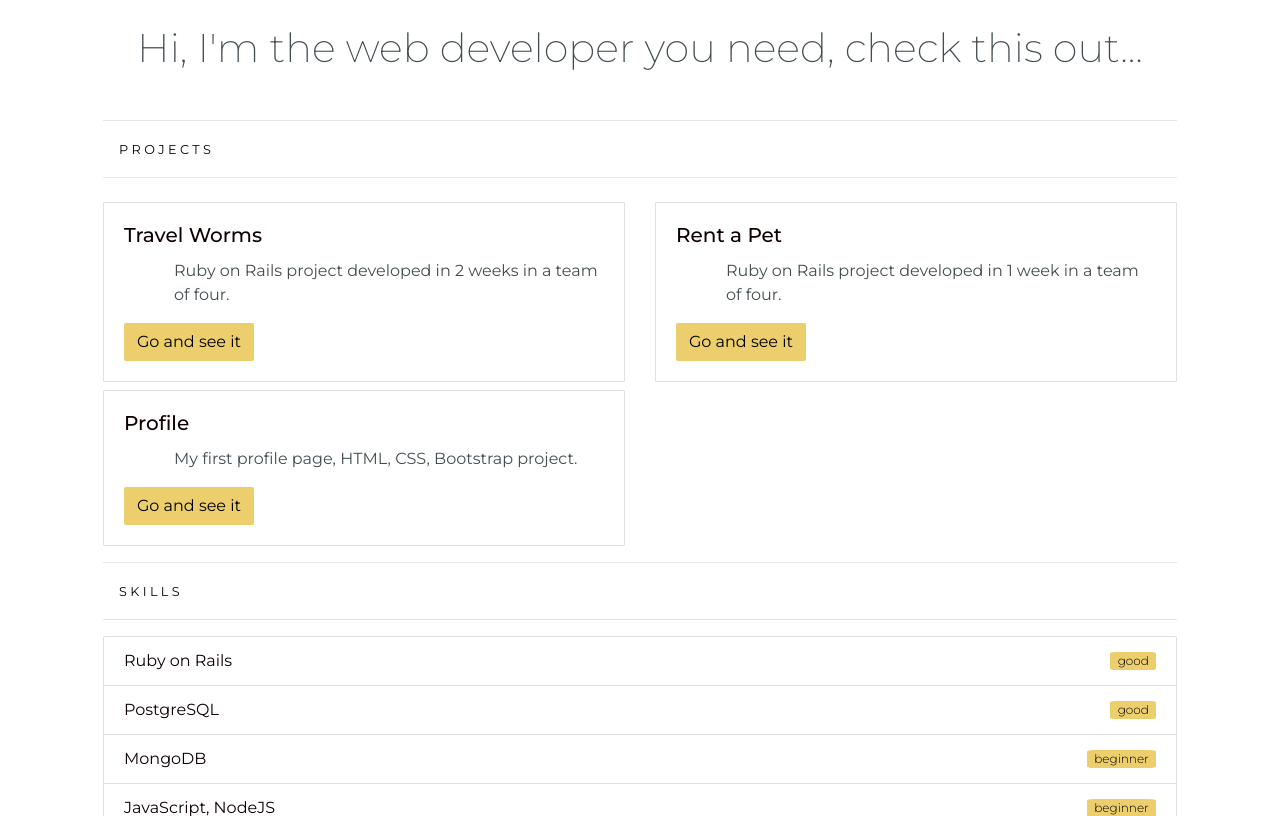
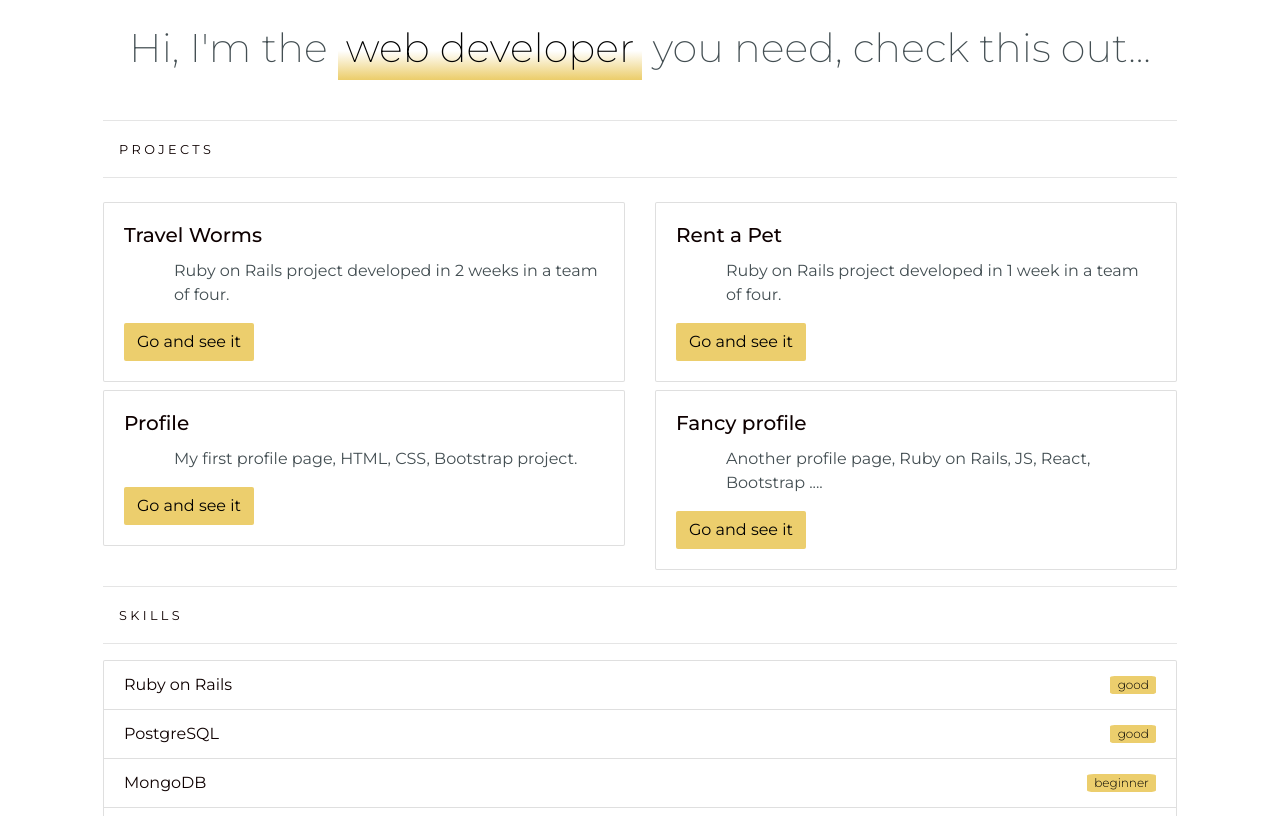
Before and after one commit to tarcea/rails-delivery, a Rails app: page / in a window 1280 px wide. Shown: the top 816 px of the page. Run offline with Rails 7, Linux system fonts and the light colour scheme; style sheets or scripts are compiled from the project's sources; some libraries are stand-ins or nearby versions.

Commit message:
text mark and meta tags added

```diff
--- a/app/assets/stylesheets/components/_landing.scss
+++ b/app/assets/stylesheets/components/_landing.scss
@@ -25,9 +25,6 @@ body.landing {
 
 }
 
-.main-text {
-
-}
 
 .big {
   font-size: 100px;
@@ -44,3 +41,11 @@ body.landing {
 .skills {
   padding: 16px;
 }
+
+.main-text {
+  mark {
+    background: linear-gradient(0deg, #ecce6d 1%, transparent 45%);
+    // background-color: #ecce6d;
+  }
+
+}
--- a/app/views/layouts/application.html.erb
+++ b/app/views/layouts/application.html.erb
@@ -1,12 +1,15 @@
 <!DOCTYPE html>
 <html>
   <head>
-    <meta charset="UTF-8">
+    <!-- <link rel="stylesheet" href="https://stackpath.bootstrapcdn.com/bootstrap/4.5.0/css/bootstrap.min.css" integrity="sha384-9aIt2nRpC12Uk9gS9baDl411NQApFmC26EwAOH8WgZl5MYYxFfc+NcPb1dKGj7Sk" crossorigin="anonymous"> -->
+    <title>Web development | Gheorghe Tarcea</title>
+    <meta http-equiv="content-type" content="text/html; charset=utf-8" />
+    <meta name="robots" content="index, follow">
     <meta name="viewport" content="width=device-width, initial-scale=1, shrink-to-fit=no">
     <meta name="keywords" content="Ruby, Rails, Web development, HTML, CSS, JavaScript">
     <meta http-equiv="X-UA-Compatible" content="IE=edge,chrome=1">
-    <!-- <link rel="stylesheet" href="https://stackpath.bootstrapcdn.com/bootstrap/4.5.0/css/bootstrap.min.css" integrity="sha384-9aIt2nRpC12Uk9gS9baDl411NQApFmC26EwAOH8WgZl5MYYxFfc+NcPb1dKGj7Sk" crossorigin="anonymous"> -->
-    <title>Gheorghe Tarcea</title>
+    <meta name="description" content="Web development for beautiful people and smart businesses">
+
     <%= csrf_meta_tags %>
     <%= action_cable_meta_tag %>
     <%= stylesheet_link_tag 'application', media: 'all' %>
--- a/app/views/pages/landing.html.erb
+++ b/app/views/pages/landing.html.erb
@@ -1,6 +1,6 @@
 <body class="landing">
     <div class="row d-flex flex-column justify-content-center">
-  <div class="main-text text-center"><h1> Hi, I'm the web developer you need, check this out... </h1></div>
+  <div class="main-text text-center"><h1> Hi, I'm the <mark>web developer</mark> you need, check this out... </h1></div>
       <div class="container justify-content-center col-12">
         <hr>
         <small class="skills"> P R O J E C T S </small>
@@ -30,6 +30,15 @@
                 <h5 class="card-title">Profile</h5>
                 <p class="card-text">My first profile page, HTML, CSS, Bootstrap project.</p>
                 <a href="https://tarcea.github.io/profile/" class="btn" target="new">Go and see it</a>
+              </div>
+            </div>
+          </div>
+          <div class="col-sm-6">
+            <div class="card">
+              <div class="card-body">
+                <h5 class="card-title">Fancy profile</h5>
+                <p class="card-text">Another profile page, Ruby on Rails, JS, React, Bootstrap ....</p>
+                <a href="http://www.gheorghetarcea.com/home/" class="btn" target="new">Go and see it</a>
               </div>
             </div>
           </div>
```
